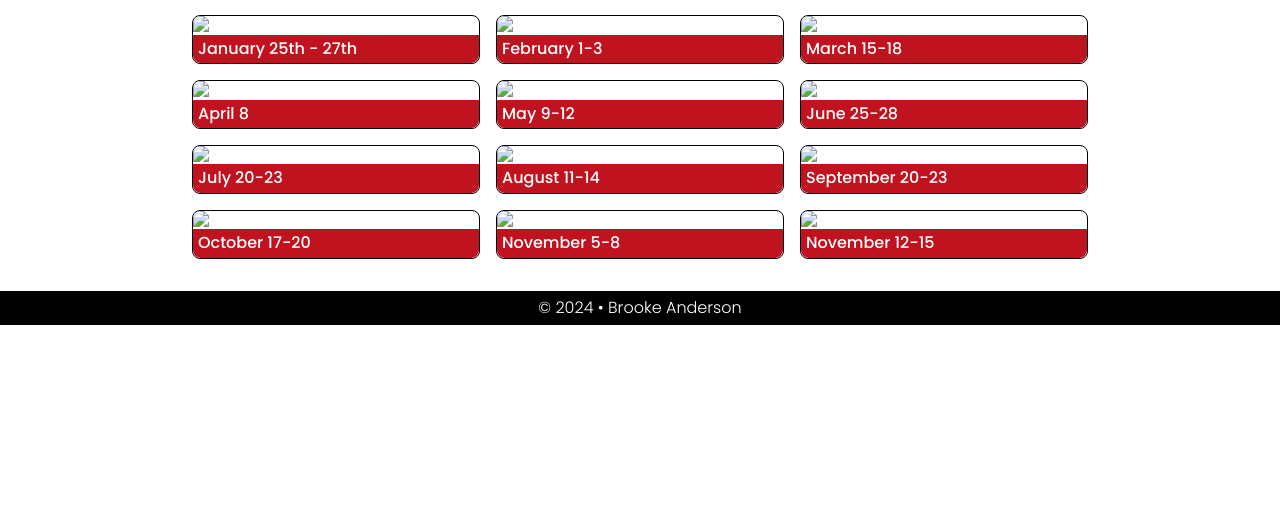
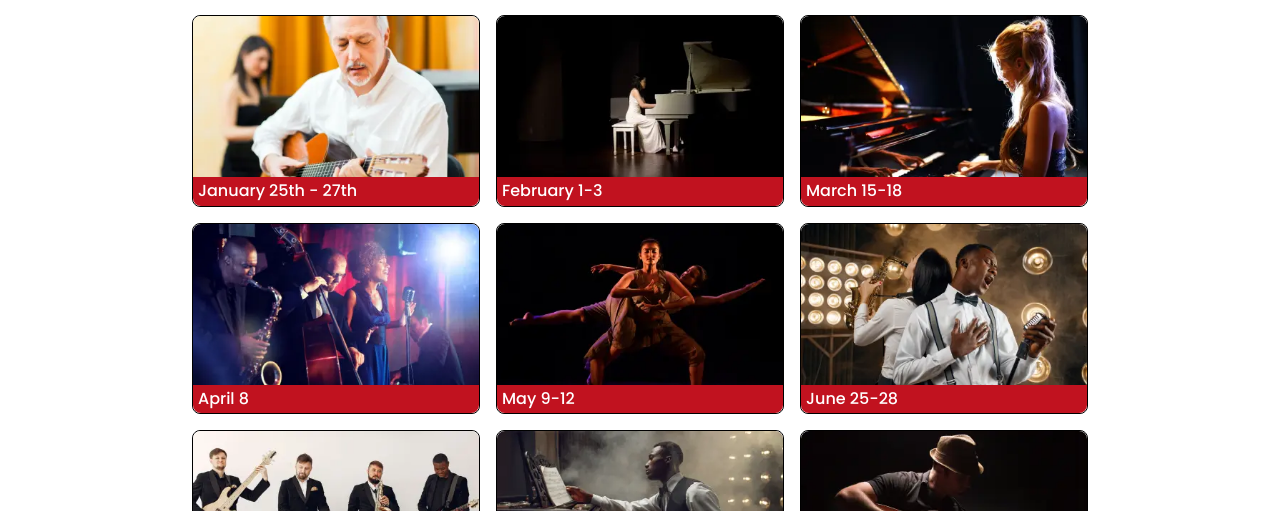
Before and after one commit to Tw199y88/02-Performing-Arts-Center, a plain HTML site: page index.html in a window 1280 px wide. Shown: the part 289-800 px from the top of the page. Drawn offline with Linux system fonts and the light colour scheme.

Commit message:
fixing srcs

```diff
--- a/index.html
+++ b/index.html
@@ -59,51 +59,51 @@
         <h1>Show Dates</h1>
         <section>
             <div class="showCard">
-                <img src="images/Performing Arts.webp" alt="Performing Arts">
+                <img src="images/PerformingArts.webp" alt="Performing Arts 1">
                 <div> January 25th - 27th</div>
             </div>
             <div class="showCard">
-                <img src="images/Performing Arts (1).webp" alt="Performing Arts" loading="lazy">
+                <img src="images/PerformingArts1.webp" alt="Performing Arts 2" loading="lazy">
                 <div> February 1-3 </div>
             </div>
             <div class="showCard">
-                <img src="images/Performing Arts (2).webp" alt="Performing Arts" loading="lazy">
+                <img src="images/PerformingArts2.webp" alt="Performing Arts 3" loading="lazy">
                 <div> March 15-18 </div>
             </div>
             <div class="showCard">
-                <img src="images/Performing Arts (3).webp" alt="Performing Arts" loading="lazy">
+                <img src="images/PerformingArts3.webp" alt="Performing Arts 4" loading="lazy">
                 <div> April 8 </div>
             </div>
             <div class="showCard">
-                <img src="images/Performing Arts (4).webp" alt="Performing Arts" loading="lazy">
+                <img src="images/PerformingArts4.webp" alt="Performing Arts 5" loading="lazy">
                 <div> May 9-12 </div>
             </div>
             <div class="showCard">
-                <img src="images/Performing Arts (5).webp" alt="Performing Arts" loading="lazy">
+                <img src="images/PerformingArts5.webp" alt="Performing Arts 6" loading="lazy">
                 <div> June 25-28 </div>
             </div>
             <div class="showCard">
-                <img src="images/Performing Arts (6).webp" alt="Performing Arts" loading="lazy">
+                <img src="images/PerformingArts6.webp" alt="Performing Arts 7" loading="lazy">
                 <div> July 20-23 </div>
             </div>
             <div class="showCard">
-                <img src="images/Performing Arts (7).webp" alt="Performing Arts" loading="lazy">
+                <img src="images/PerformingArts7.webp" alt="Performing Arts 8" loading="lazy">
                 <div> August 11-14 </div>
             </div>
             <div class="showCard">
-                <img src="images/Performing Arts (8).webp" alt="Performing Arts" loading="lazy">
+                <img src="images/PerformingArts8.webp" alt="Performing Arts 9" loading="lazy">
                 <div> September 20-23 </div>
             </div>
             <div class="showCard">
-                <img src="images/Performing Arts (9).webp" alt="Performing Arts" loading="lazy">
+                <img src="images/PerformingArts9.webp" alt="Performing Arts 10" loading="lazy">
                 <div> October 17-20 </div>
             </div>
             <div class="showCard">
-                <img src="images/Performing Arts (10).webp" alt="Performing Arts" loading="lazy">
+                <img src="images/PerformingArts10.webp" alt="Performing Arts 11" loading="lazy">
                 <div> November 5-8 </div>
             </div>
             <div class="showCard">
-                <img src="images/Performing Arts (11).webp" alt="Performing Arts" loading="lazy">
+                <img src="images/PerformingArts11.webp" alt="Performing Arts 12" loading="lazy">
                 <div> November 12-15 </div>
             </div>
         </section>
```
